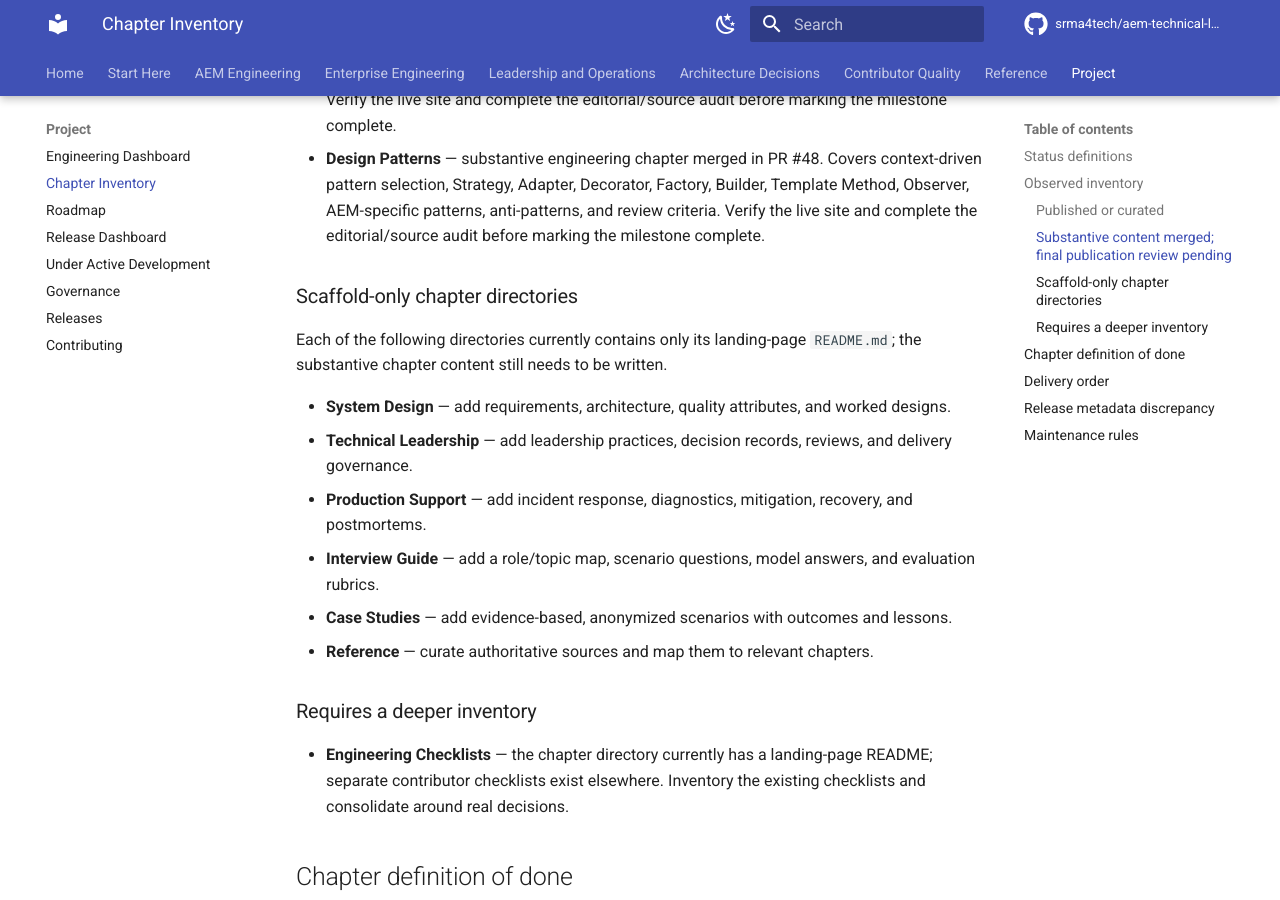
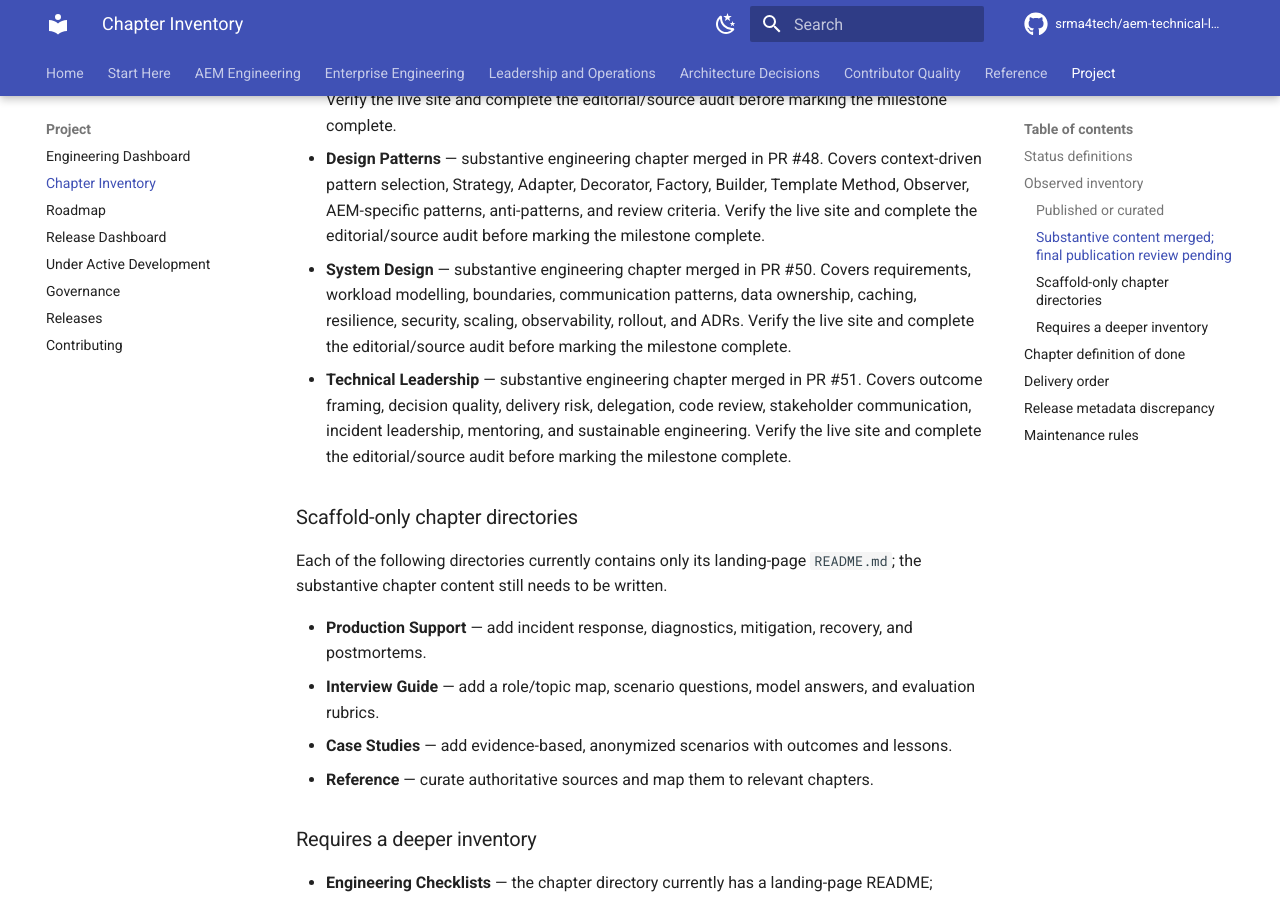
Before and after one commit to srma4tech/aem-technical-lead-playbook, an MkDocs documentation site: the page built from docs/chapter-inventory.md, in a window 1280 px wide and 900 px high, scrolled down 1910 px. Built offline with MkDocs 1.6.1 and Material for MkDocs 9.7.7, drawn with Linux system fonts in a browser that asks for light colours; comment, search, counter and statistics services are not loaded.

Commit message:
chore: reconcile System Design and Leadership inventory

```diff
--- a/docs/chapter-inventory.md
+++ b/docs/chapter-inventory.md
@@ -32,13 +32,13 @@ This inventory was compiled from the current `main` branch file tree on 2026-10-
 - **AEM as a Cloud Service** — substantive engineering chapter merged in PR #44. Covers service tiers and ownership boundaries, Cloud Manager delivery, configuration, repository design, delivery caching, performance, integrations, migration, troubleshooting, and go-live readiness. Verify the live site and complete the editorial/source audit before marking the milestone complete.
 - **Enterprise Java** — substantive engineering chapter merged in PR #46. Covers service boundaries, collections, error contracts, concurrency, ExecutorService, CompletableFuture, resilience, integration design, observability, testing, and AEM-specific lifecycle constraints. Verify the live site and complete the editorial/source audit before marking the milestone complete.
 - **Design Patterns** — substantive engineering chapter merged in PR #48. Covers context-driven pattern selection, Strategy, Adapter, Decorator, Factory, Builder, Template Method, Observer, AEM-specific patterns, anti-patterns, and review criteria. Verify the live site and complete the editorial/source audit before marking the milestone complete.
+- **System Design** — substantive engineering chapter merged in PR #50. Covers requirements, workload modelling, boundaries, communication patterns, data ownership, caching, resilience, security, scaling, observability, rollout, and ADRs. Verify the live site and complete the editorial/source audit before marking the milestone complete.
+- **Technical Leadership** — substantive engineering chapter merged in PR #51. Covers outcome framing, decision quality, delivery risk, delegation, code review, stakeholder communication, incident leadership, mentoring, and sustainable engineering. Verify the live site and complete the editorial/source audit before marking the milestone complete.
 
 ### Scaffold-only chapter directories
 
 Each of the following directories currently contains only its landing-page `README.md`; the substantive chapter content still needs to be written.
 
-- **System Design** — add requirements, architecture, quality attributes, and worked designs.
-- **Technical Leadership** — add leadership practices, decision records, reviews, and delivery governance.
 - **Production Support** — add incident response, diagnostics, mitigation, recovery, and postmortems.
 - **Interview Guide** — add a role/topic map, scenario questions, model answers, and evaluation rubrics.
 - **Case Studies** — add evidence-based, anonymized scenarios with outcomes and lessons.
```
